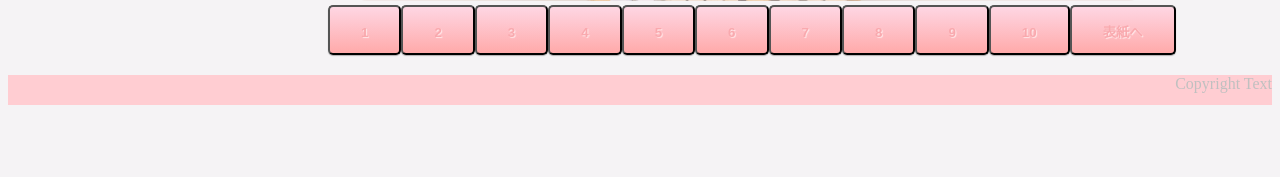
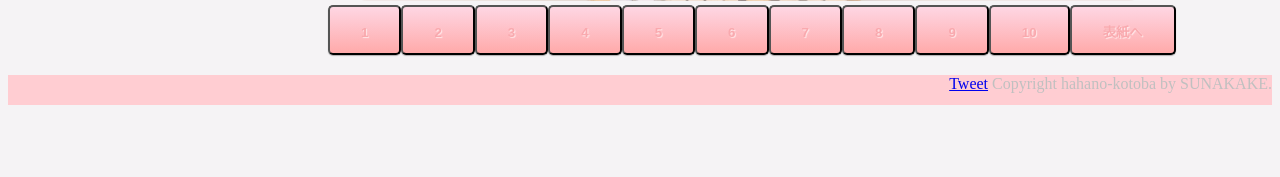
Before and after one commit to sugi-na/sunakakeru, a Flask app: page / in a window 1280 px wide. Shown: the part 587-764 px from the top of the page. Run offline with Flask 2, Linux system fonts and the light colour scheme; some libraries are stand-ins or nearby versions.

Commit message:
tweetbutton+icon

```diff
--- a/static/css/style.css
+++ b/static/css/style.css
@@ -59,10 +59,6 @@ header {
 
 
 
-
-
-
-
 footer {
     color: silver;
     text-align: right;
--- a/templates/base.html
+++ b/templates/base.html
@@ -6,6 +6,7 @@
     <title>母の言葉sunakake</title>
 
     <link rel="stylesheet" href="../static/css/style.css">
+    <link rel="icon" href="../static/favicon (5).ico">
 
 
 </head>
@@ -57,14 +58,14 @@
         <form action="/base" method="POST"><input type="submit" href="#" class="btn-square-soft" value="表紙へ"></form>
 
 
-
-
-
-
     </div>
 
 
-    <footer>Copyright Text</footer>
+    <footer>
+        <a href="https://twitter.com/share?ref_src=twsrc%5Etfw" class="twitter-share-button" data-show-count="false">Tweet</a>
+        <script async src="https://platform.twitter.com/widgets.js" charset="utf-8"></script>
+        Copyright hahano-kotoba by SUNAKAKE.
+    </footer>
 
     </body>
 </html>
```
Also changed, not shown: static/favicon (5).ico (added).
